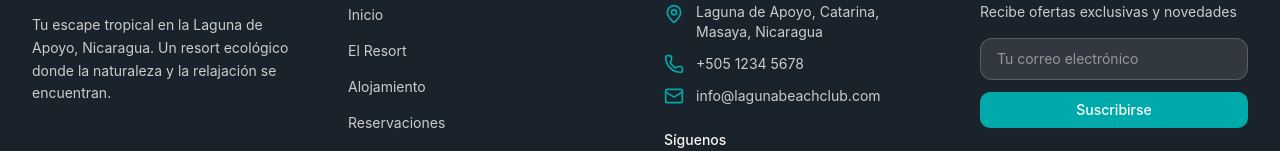
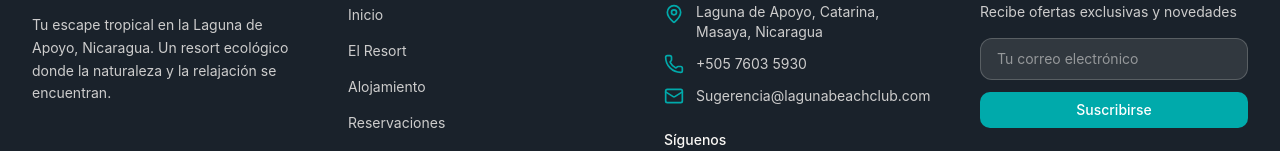
Before and after one commit to Shihiro-Morales/Plataforma.LagunaBeachClub, a Next.js app: page / in a window 1280 px wide. Shown: the part 5942-6093 px from the top of the page. Built offline with nearby package versions, Linux system fonts and the light colour scheme; no server answers.

Commit message:
Areglo footer

```diff
--- a/components/layout/footer.tsx
+++ b/components/layout/footer.tsx
@@ -63,20 +63,20 @@ export function Footer() {
               </li>
               <li>
                 <a
-                  href="tel:+50512345678"
+                  href="tel:+50576035930"
                   className="flex items-center gap-3 text-sm text-background/80 hover:text-primary transition-colors"
                 >
                   <Phone className="h-5 w-5 text-primary" />
-                  <span>+505 1234 5678</span>
+                  <span>+505 7603 5930</span>
                 </a>
               </li>
               <li>
                 <a
-                  href="mailto:info@lagunabeachclub.com"
+                  href="mailto:https://docs.google.com/forms/d/e/1FAIpQLSdFKMJgSk6LaDTHVDHv4_YBf0wQ_G0_g0m4BAXfZ5672K7asg/viewform?usp=publish-editor"
                   className="flex items-center gap-3 text-sm text-background/80 hover:text-primary transition-colors"
                 >
                   <Mail className="h-5 w-5 text-primary" />
-                  <span>info@lagunabeachclub.com</span>
+                  <span>Sugerencia@lagunabeachclub.com</span>
                 </a>
               </li>
             </ul>
@@ -104,7 +104,7 @@ export function Footer() {
                   <Instagram className="h-5 w-5" />
                 </a>
                 <a
-                  href="https://tiktok.com/@lagunabeachclub"
+                  href="https://www.tiktok.com/@laguna.beach.club8?_r=1&_t=ZS-974t4Sj3Pb3"
                   target="_blank"
                   rel="noopener noreferrer"
                   className="flex h-10 w-10 items-center justify-center rounded-full bg-background/10 hover:bg-primary transition-colors"
```
